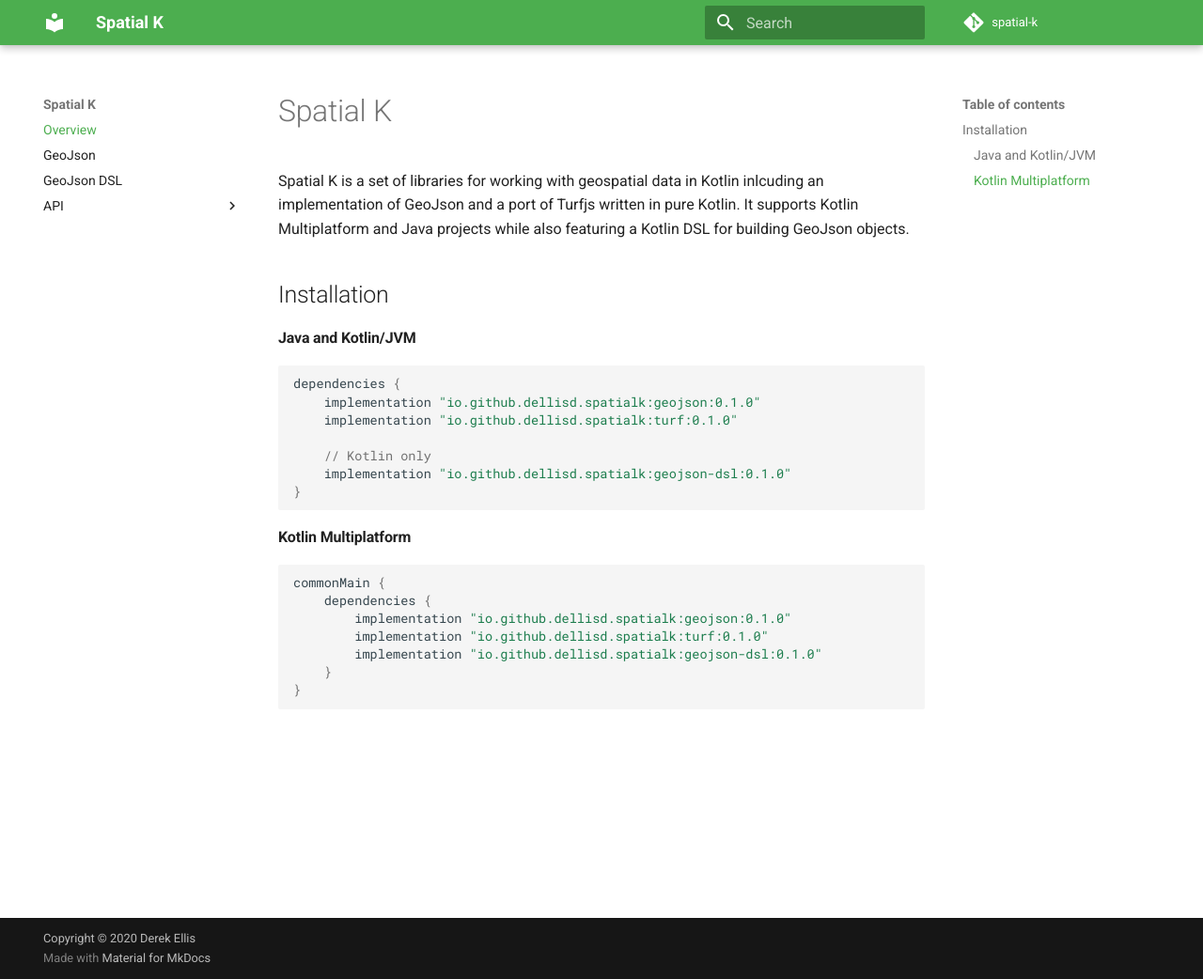
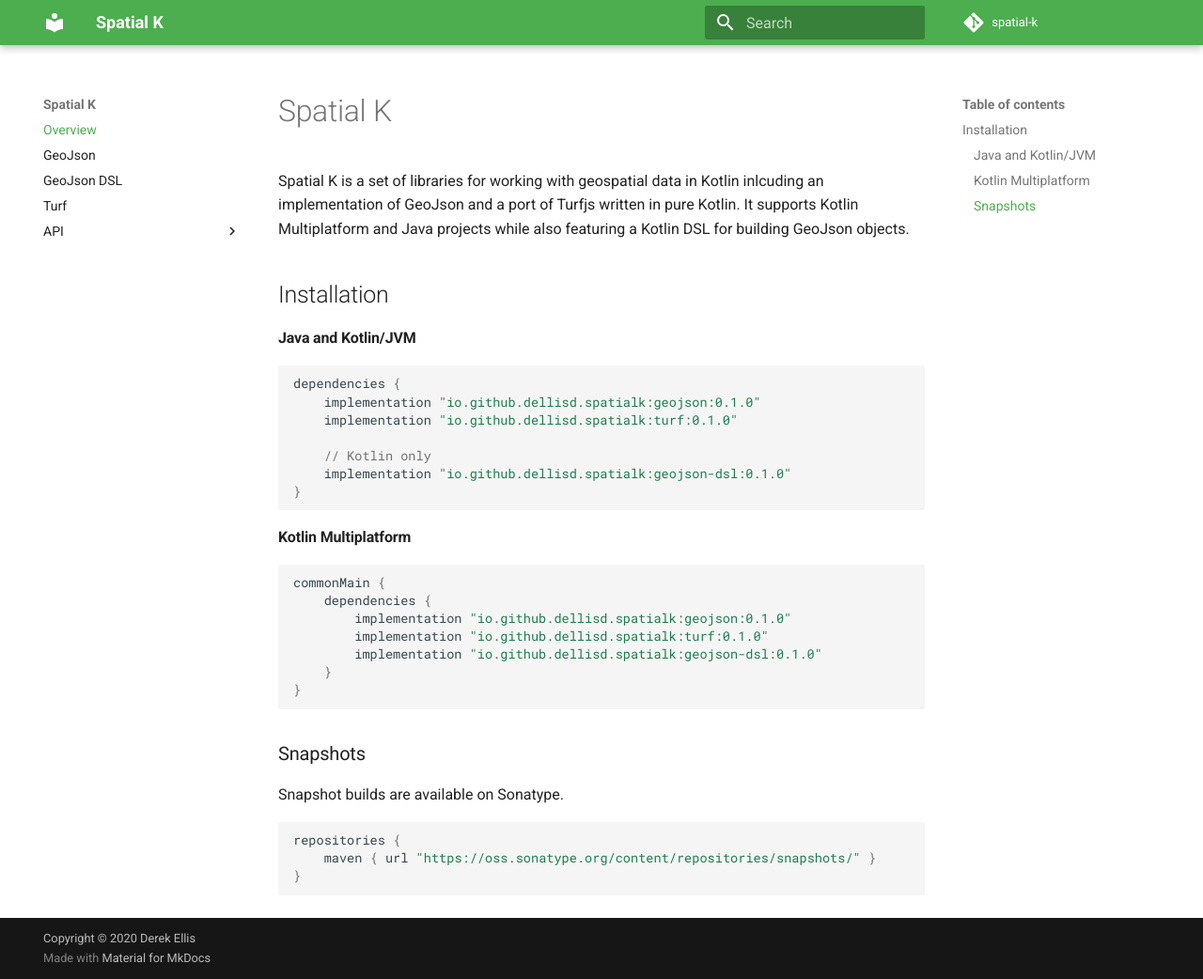
Before and after one commit to dellisd/spatial-k, an MkDocs documentation site: the page built from docs/index.md, in a window 1280 px wide and 1042 px high. Shown: the whole window at 94% size. Built offline with MkDocs 1.6.1 and Material for MkDocs 9.7.7, drawn with Linux system fonts in a browser that asks for light colours; comment, search, counter and statistics services are not loaded.

Commit message:
Add turf docs and snapshot repo to docs

````diff
--- a/docs/index.md
+++ b/docs/index.md
@@ -28,3 +28,13 @@ commonMain {
     }
 }
 ```
+
+### Snapshots
+
+Snapshot builds are available on Sonatype.
+
+```groovy
+repositories {
+    maven { url "https://oss.sonatype.org/content/repositories/snapshots/" }
+}
+```
--- a/mkdocs.yml
+++ b/mkdocs.yml
@@ -11,6 +11,7 @@ nav:
   - 'Overview': index.md
   - 'GeoJson': geojson.md
   - 'GeoJson DSL': geojson-dsl.md
+  - 'Turf': turf.md
   - 'API':
       - 'geojson': api/geojson/index.md
       - 'geojson-dsl': api/geojson-dsl/index.md
````
Also changed, not shown: docs/turf.md (added, +28 -0 lines).
